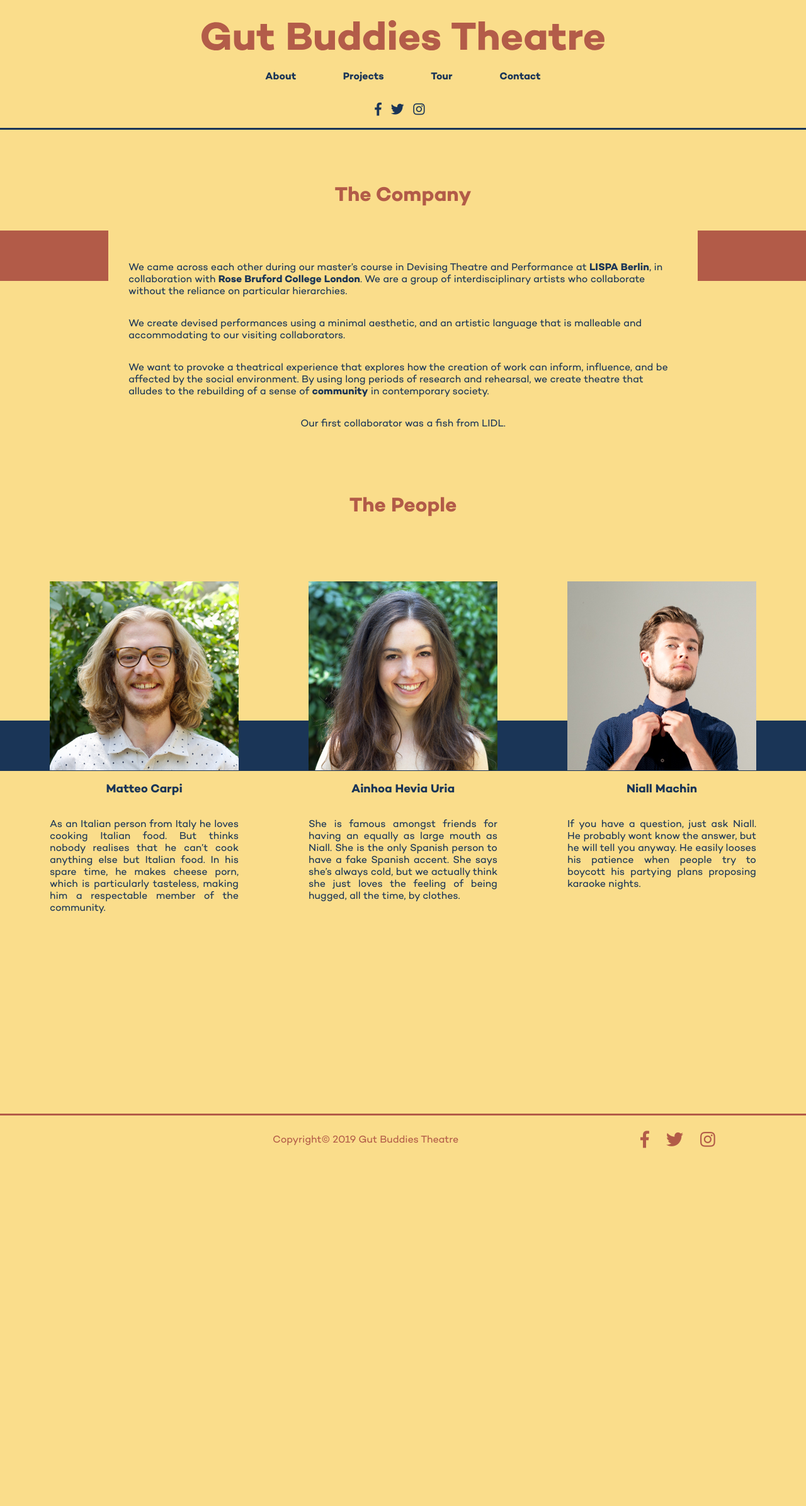
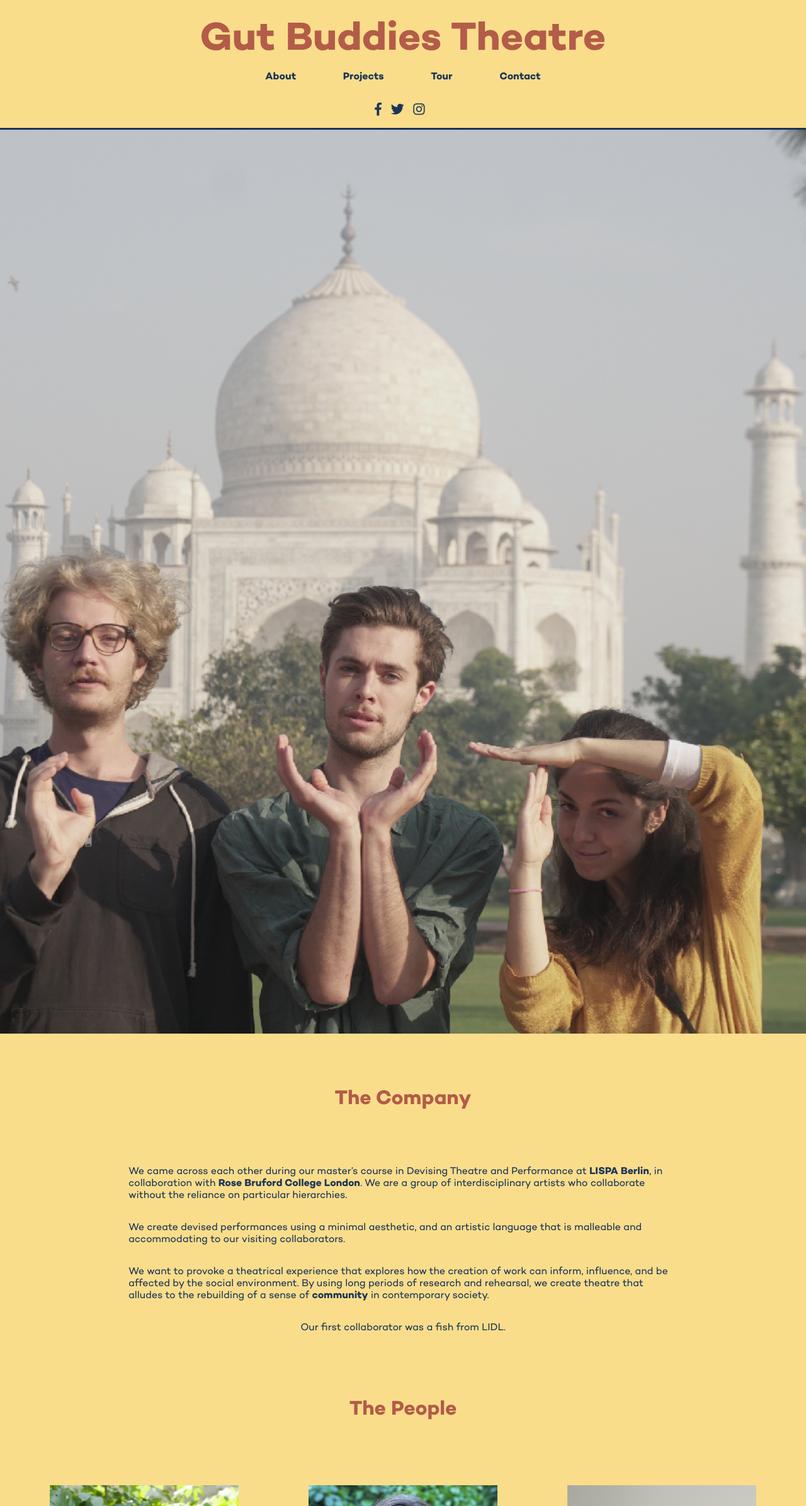
Before and after one commit to matteocarpi/GBT-Jekyll, a Jekyll site: the page built from company.md, in a window 1280 px wide. Shown: the whole page at 63% size. Built offline with Jekyll 4.4.1, drawn with Linux system fonts in a browser that asks for light colours; nearby versions of some CDN libraries.

Commit message:
company picture

```diff
--- a/_layouts/company.html
+++ b/_layouts/company.html
@@ -1,10 +1,14 @@
 ---
 layout: default
 ---
-    <div class="red band">
-    </div>
+
     <div class="company-wrapper">
 
+      <div class="company_picture" style="background: url({{ page.company_picture }});">
+      </div>
+
+      <div class="red band">
+      </div>
       <div class="the-company">
 
         <div class="title">
--- a/_sass/company.scss
+++ b/_sass/company.scss
@@ -5,6 +5,13 @@ $gyellow: #FADD8B;
 $gblue: #1A3557;
 $gred: #B25B48;
 
+.company_picture {
+    width: 100%;
+    padding-top: 60vh;
+    background-position: bottom 30% right 50% !important;
+    background-size: cover !important;
+    background-repeat: no-repeat !important;
+}
 .bio {
   background-color: $gyellow;
 }
--- a/company.md
+++ b/company.md
@@ -33,6 +33,6 @@ people:
   bio: If you have a question, just ask Niall. He probably wont know the answer, but
     he will tell you anyway. He easily looses his patience when people try to boycott
     his partying plans proposing karaoke nights.
-company_picture: "/uploads/ORG_DSC06096.JPG"
+company_picture: "/uploads/gut-buddies-theatre-company-picture.jpg"
 
 ---
```
